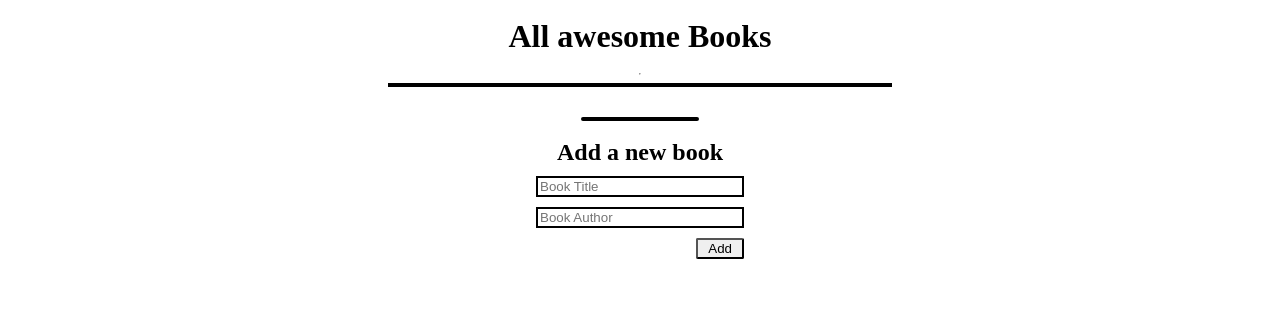
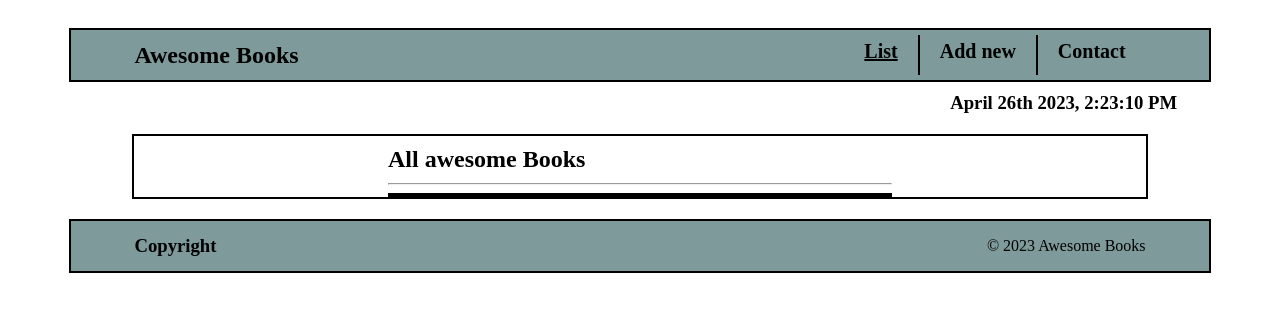
Before and after one commit to Abdulwhbhussain/microverse-awesome-books, a website: page index.html in a window 1280 px wide. Drawn offline with Linux system fonts and the light colour scheme.

Commit message:
Add the SPA Functionality navigation header footer and contact

```diff
--- a/index.html
+++ b/index.html
@@ -11,16 +11,29 @@
 </head>
 
 <body>
+    <header>
+        <h2>Awesome Books</h2>
+        <ul id="navigation-menu">
+            <li><a id="list-link">List</a></li>
+            <span class="vertical-line"></span>
+            <li><a id="add-link">Add new</a></li>
+            <span class="vertical-line"></span>
+            <li><a id="contact-link">Contact</a></li>
+        </ul>
+    </header>
+    <h3 id="date-container"></h3>
+
     <div class="container">
-        <h1>All awesome Books</h1>
-        <hr>
-        <div class="book-list">
-            <ul id="book-list">
+        <section class="book-list-container"><h1>All awesome Books</h1>
+            <hr>
+            <div class="book-list">
+                <ul id="book-list">
 
-            </ul>
-        </div>
-        <hr style="border: 2px solid black; width: 30%; margin-top: 30px; border-radius: 10px;">
-        <div class="book-form">
+                </ul>
+            </div></section>
+
+
+        <section class="book-form">
             <h2>Add a new book</h2>
             <form id="book-form">
                 <input type="text" id="title" placeholder="Book Title">
@@ -29,9 +42,30 @@
                 <br>
                 <div id="button-div"><button type="submit" id="submit-btn">Add</button></div>
             </form>
-        </div>
+
+
+
+        </section>
+
+        <section id="contact-info">
+            <h1>Contact information</h1>
+            <p>Do you have any questions or just want to say "Hello"?</p>
+            <p>You can reach out to us!</p>
+
+            <ul id="contact-details">
+                <li class="contact-detail"><span>Our Email: </span> mail@mail.com</li>
+                <li class="contact-detail"><span>Our phone number: </span>0043586534422</li>
+                <li class="contact-detail"><span>Our address: </span> Streetname 22, 84503 City, Country</li>
+            </ul>
+
+        </section>
+
 
     </div>
+    <footer>
+        <h3>Copyright</h3>
+        <p id="last-paragraph">&copy; 2023 Awesome Books</p>
+    </footer>
     <!-- Link to The Javascript File -->
     <script src="./index.js"></script>
 </body>
--- a/index.js
+++ b/index.js
@@ -2,6 +2,63 @@ document.addEventListener('DOMContentLoaded', () => {
   // A collection that keeps a list of books.
   const bookList = document.querySelector('#book-list');
   let collectionOfBooks = [];
+
+  // Display Real-time Date and time on web page.
+
+  function displayTime() {
+    const dateAndTime = new Date();
+    let completeDateAndTime = '';
+    completeDateAndTime += dateAndTime.toLocaleDateString();
+    completeDateAndTime += ', ';
+    completeDateAndTime += dateAndTime.toLocaleTimeString();
+    completeDateAndTime = completeDateAndTime.replaceAll('/', ' ');
+    completeDateAndTime = completeDateAndTime.split(' ');
+    const month = ["January","February","March","April","May","June","July","August","September","October","November","December"];
+    completeDateAndTime[0] = month[completeDateAndTime[0] - 1];
+    completeDateAndTime[1] = completeDateAndTime[1] > 3 ? `${completeDateAndTime[1]}th` : completeDateAndTime[1] === '1' ? `${completeDateAndTime[1]}st` : completeDateAndTime[1] === '2' ? `${completeDateAndTime[1]}nd` : `${completeDateAndTime[1]}rd`;
+    completeDateAndTime = completeDateAndTime.join(' ');
+    document.getElementById('date-container').innerText = completeDateAndTime;
+  }
+
+  setInterval(displayTime, 1000);
+
+    document.querySelector('#list-link').style.textDecoration = 'underline';
+    document.querySelector('.book-list-container').style.display = 'Block';
+
+    document.querySelector('#add-link').style.textDecoration = 'none';
+    document.querySelector('#contact-link').style.textDecoration = 'none';
+    document.querySelector('.book-form').style.display = 'none';
+    document.querySelector('#contact-info').style.display = 'none';
+
+  document.querySelector('#list-link').addEventListener('click', (e) => {
+    document.querySelector('#list-link').style.textDecoration = 'underline';
+    document.querySelector('.book-list-container').style.display = 'Block';
+
+    document.querySelector('#add-link').style.textDecoration = 'none';
+    document.querySelector('#contact-link').style.textDecoration = 'none';
+    document.querySelector('.book-form').style.display = 'none';
+    document.querySelector('#contact-info').style.display = 'none';
+  });
+
+  document.querySelector('#add-link').addEventListener('click', (e) => {
+    document.querySelector('#add-link').style.textDecoration = 'underline';
+    document.querySelector('.book-form').style.display = 'flex';
+
+    document.querySelector('#list-link').style.textDecoration = 'none';
+    document.querySelector('#contact-link').style.textDecoration = 'none';
+    document.querySelector('.book-list-container').style.display = 'none';
+    document.querySelector('#contact-info').style.display = 'none';
+  });
+
+  document.querySelector('#contact-link').addEventListener('click', (e) => {
+    document.querySelector('#contact-link').style.textDecoration = 'underline';
+    document.querySelector('#contact-info').style.display = 'Block';
+
+    document.querySelector('#list-link').style.textDecoration = 'none';
+    document.querySelector('#add-link').style.textDecoration = 'none';
+    document.querySelector('.book-list-container').style.display = 'none';
+    document.querySelector('.book-form').style.display = 'none';
+  });
 
   function bookOnHtmlPage(books) {
     books.forEach((book, id) => {
--- a/styles.css
+++ b/styles.css
@@ -1,15 +1,29 @@
 body {
   display: flex;
-  flex-direction: row;
+  flex-direction: column;
   justify-content: center;
   align-items: center;
+  overflow-x: hidden;
+  /* height: 100vh;
+  position: relative; */
+}
+
+#date-container {
+  display: flex;
+  flex-direction: row;
+  justify-content: flex-end;
+  align-items: center;
+  width: 85%;
+  margin-top: 10px;
+  margin-bottom: 20px;
+  /* background-color: #7e9a9a; */
 }
 
 .container {
-  width: 30%;
+  width: 80%;
 
   /* background-color: burlywood; */
-  height: auto;
+
 
   /* border-radius: 20px; */
 
@@ -18,6 +32,7 @@ body {
   flex-direction: column;
   justify-content: center;
   align-items: center;
+  border: 2px solid black;
 }
 
 input {
@@ -32,7 +47,7 @@ button {
   padding: 1px 10px;
 }
 
-ul {
+#book-list {
   list-style: none;
   padding: 0%;
   margin: 0%;
@@ -53,6 +68,18 @@ ul {
 
 li {
   height: 50px;
+}
+
+.contact-detail {
+  height: auto;
+}
+
+/* #contact-details {
+  margin-bottom: 100px;
+} */
+
+#contact-info {
+  height: 60vh;
 }
 
 .book-item-div {
@@ -89,3 +116,62 @@ h3 {
 .book-item:nth-of-type(even) {
   background-color: #db9833;
 }
+
+header {
+  margin-top: 20px;
+  padding: 0% 5%;
+  display: flex;
+  flex-direction: row;
+  justify-content: space-between;
+  align-items: center;
+  background-color: #7e9a9a;
+  border: 2px solid black;
+  width: 80%;
+  height: 50px;
+}
+
+#navigation-menu {
+  list-style: none;
+
+  display: flex;
+  flex-direction: row;
+  justify-content: space-around;
+  align-items: center;
+}
+
+header ul li {
+  padding-top: 20px;
+  padding-left: 20px;
+  padding-right: 20px;
+}
+
+header ul li a {
+  text-decoration: none;
+  color: black;
+  font-size: 20px;
+  font-weight: bold;
+  font-family: 'Times New Roman', Times, serif;
+}
+
+footer {
+  margin-top: 20px;
+  padding: 0% 5%;
+  display: flex;
+  flex-direction: row;
+  justify-content: space-between;
+  align-items: center;
+  background-color: #7e9a9a;
+  border: 2px solid black;
+  width: 80%;
+  height: 50px;
+}
+
+.vertical-line {
+  width: 2px;
+  height: 40px;
+  background-color: black;
+}
+
+a:hover {
+  text-decoration: underline;
+}
```
